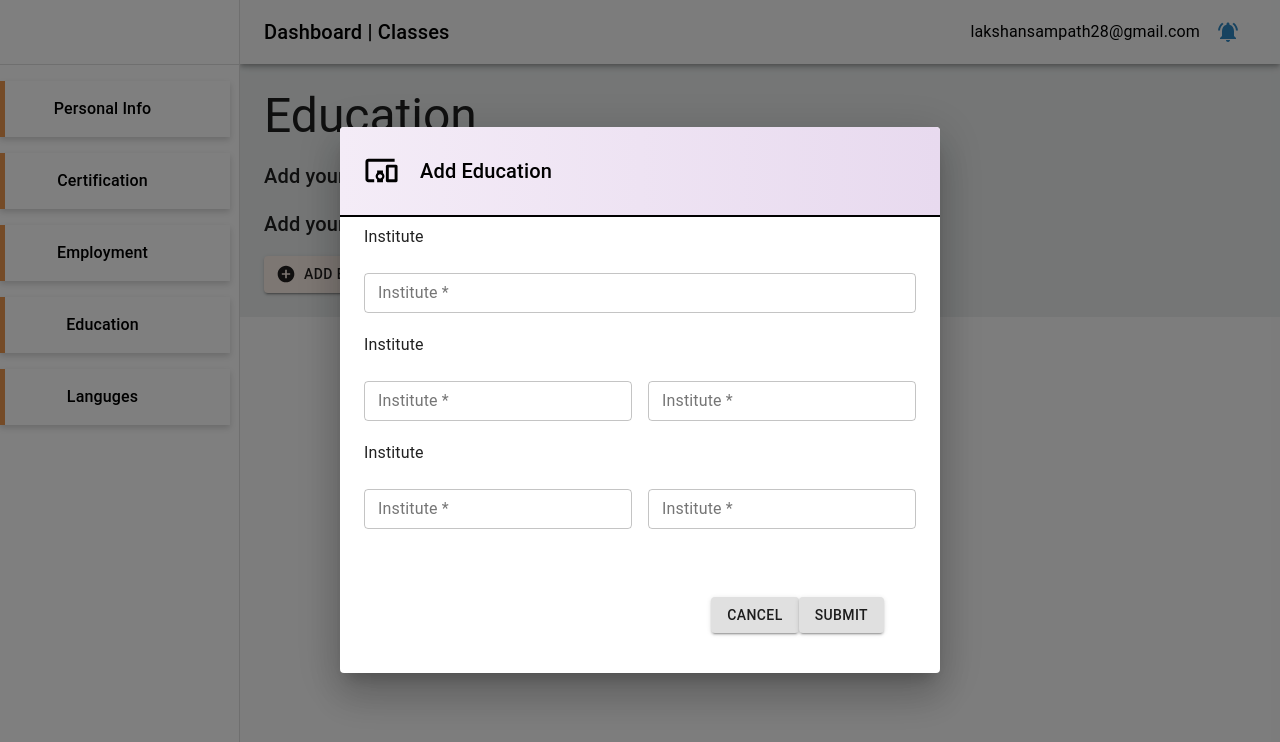
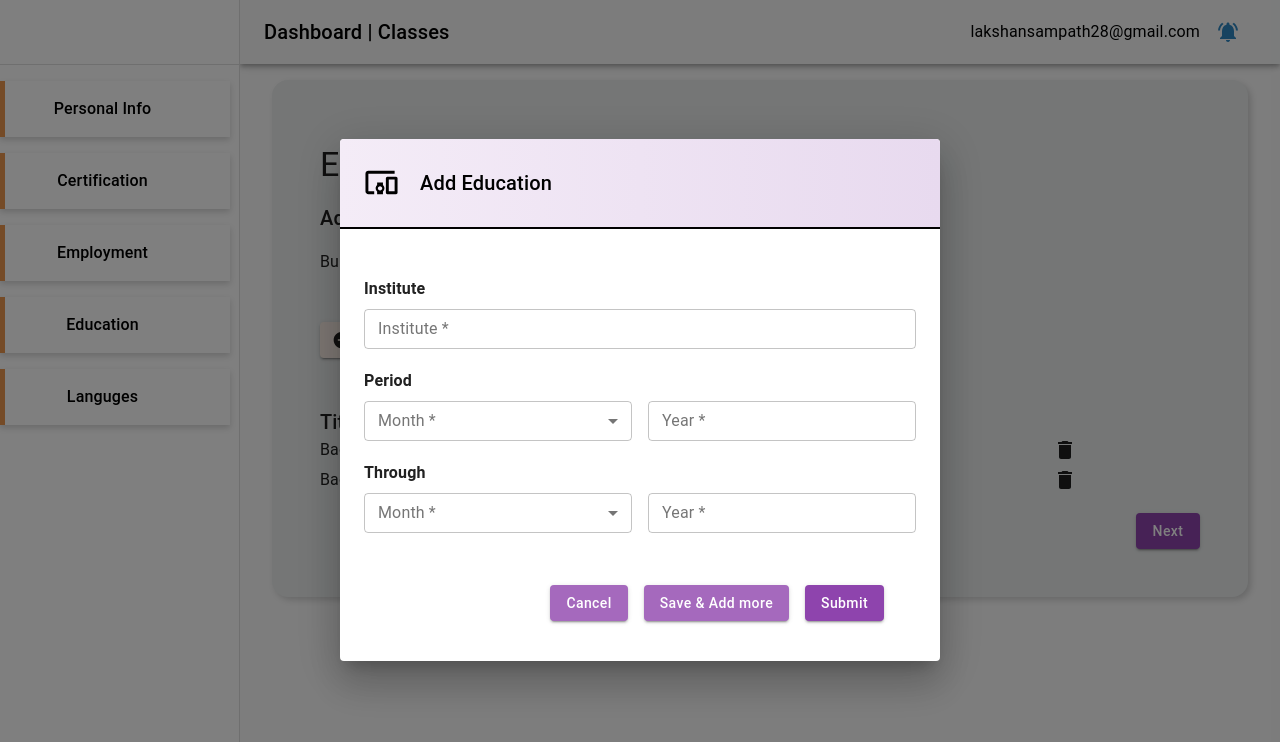
Before and after one commit to lakshan28/education_system, a React (Create React App) app in the folder client/: page /admin/education in a window 1280 px wide. Both pictures are taken after a click on the button "ADD EDUCATION". Shown: the top 742 px of the page. Built offline with nearby package versions, Linux system fonts and the light colour scheme.

Commit message:
show_table_data

```diff
--- a/client/src/components/categories/education/AddEducation.jsx
+++ b/client/src/components/categories/education/AddEducation.jsx
@@ -18,11 +18,27 @@ import {
 import DevicesOtherOutlined from "@material-ui/icons/DevicesOtherOutlined";
 
 import FormikInput from "../../commonCommponents/FormikInput";
+import CommonSelect from "../../commonCommponents/CommonSelect";
 // import Snackbar from "../Snackbar";
 
 const Transition = React.forwardRef(function Transition(props, ref) {
   return <Grow ref={ref} {...props} />;
 });
+
+const monthOption = [
+  "January",
+  "February",
+  "March",
+  "April ",
+  "May",
+  "June",
+  "July ",
+  "August",
+  "September",
+  "October",
+  "November",
+  "December",
+];
 
 function AddEducation(props) {
   const { classes, dialogOpenState, handleDialogClose } = props;
@@ -48,9 +64,9 @@ function AddEducation(props) {
   const validationSchema = Yup.object({
     institute: Yup.string().required("Required"),
     startMonth: Yup.string().required("Required"),
-    startYear: Yup.string().required("Required"),
+    startYear: Yup.number().required("Required"),
     endMonth: Yup.string().required("Required"),
-    endYear: Yup.string().required("Required"),
+    endYear: Yup.number().required("Required"),
   });
 
   const onSubmit = async (values, submitProps) => {
@@ -96,9 +112,11 @@ function AddEducation(props) {
             {(formik) => {
               return (
                 <Form noValidate>
-                  <Grid container spacing={2}>
+                  <Grid container spacing={2} style={{ marginTop: "2rem" }}>
                     <Grid item xs={12}>
-                      <Typography>Institute</Typography>
+                      <Typography className={classes.textFeildName}>
+                        Institute
+                      </Typography>
                     </Grid>
                     <Grid item xs={12}>
                       <FormikInput
@@ -111,16 +129,18 @@ function AddEducation(props) {
                       />
                     </Grid>
                     <Grid item xs={12}>
-                      <Typography>Institute</Typography>
+                      <Typography className={classes.textFeildName}>
+                        Period
+                      </Typography>
                     </Grid>
                     <Grid item xs={6}>
-                      <FormikInput
+                      <CommonSelect
                         error={
                           formik.errors.startMonth && formik.touched.startMonth
                         }
+                        options={monthOption}
                         name="startMonth"
-                        type="text"
-                        label={"Institute *"}
+                        label={"Month *"}
                       />
                     </Grid>
                     <Grid item xs={6}>
@@ -129,40 +149,32 @@ function AddEducation(props) {
                           formik.errors.startYear && formik.touched.startYear
                         }
                         name="startYear"
-                        type="text"
-                        label={"Institute *"}
+                        type="number"
+                        label={"Year *"}
                       />
                     </Grid>
                     <Grid item xs={12}>
-                      <Typography>Institute</Typography>
+                      <Typography className={classes.textFeildName}>
+                        Through
+                      </Typography>
                     </Grid>
                     <Grid item xs={6}>
-                      <FormikInput
+                      <CommonSelect
                         error={
                           formik.errors.endMonth && formik.touched.endMonth
                         }
+                        options={monthOption}
                         name="endMonth"
-                        type="text"
-                        label={"Institute *"}
+                        label={"Month *"}
                       />
                     </Grid>
                     <Grid item xs={6}>
                       <FormikInput
                         error={formik.errors.endYear && formik.touched.endYear}
                         name="endYear"
-                        type="text"
-                        label={"Institute *"}
+                        type="number"
+                        label={"Year *"}
                       />
-                    </Grid>
-                    <Grid item xs={12}>
-                      {/* <BulkSelection
-                          error={
-                            formik.errors.institute && formik.touched.bulkName
-                          }
-                          options={bulkNames}
-                          name="bulkName"
-                          label={"Existing Bulk Name*"}
-                        /> */}
                     </Grid>
 
                     <Grid
@@ -178,6 +190,14 @@ function AddEducation(props) {
                         onClick={handleDialogClose}
                       >
                         Cancel
+                      </Button>
+
+                      <Button
+                        variant="contained"
+                        className={classes.btnBack}
+                        onClick={handleDialogClose}
+                      >
+                        Save & Add more
                       </Button>
                       <Button
                         variant="contained"
--- a/client/src/components/categories/education/Education.jsx
+++ b/client/src/components/categories/education/Education.jsx
@@ -1,6 +1,8 @@
 import React from "react";
+
 import { IconButton, Typography, Grid, Button } from "@material-ui/core";
 import AddCircleIcon from "@material-ui/icons/AddCircle";
+import DeleteIcon from "@material-ui/icons/Delete";
 
 import AddEducation from "./AddEducation";
 
@@ -14,6 +16,7 @@ function Education(props) {
   const handleDialogClose = React.useCallback(() => {
     setDialogOpenState(false);
   }, []);
+
   return (
     <>
       <AddEducation
@@ -24,7 +27,7 @@ function Education(props) {
 
       <Grid container spacing={2}>
         <Grid item xs={12}>
-          <Typography variant="h3" noWrap>
+          <Typography variant="h4" noWrap>
             Education
           </Typography>
         </Grid>
@@ -34,11 +37,9 @@ function Education(props) {
           </Typography>
         </Grid>
         <Grid item xs={12}>
-          <Typography variant="h6" noWrap>
-            Add your education
-          </Typography>
+          <Typography noWrap>Build your Profile</Typography>
         </Grid>
-        <Grid item xs={12}>
+        <Grid item xs={12} style={{ marginTop: "2rem" }}>
           <Button
             onClick={() => setDialogOpenState(true)}
             variant="contained"
@@ -48,6 +49,44 @@ function Education(props) {
             Add Education
           </Button>
         </Grid>
+        <Grid container item xs={12} style={{ marginTop: "2rem" }}>
+          <Grid item xs={6}>
+            <Typography variant="h6">Title</Typography>
+          </Grid>
+          <Grid item xs={4}>
+            <Typography variant="h6">Duration</Typography>
+          </Grid>
+          <Grid item xs={2}></Grid>
+          <Grid item xs={6}>
+            <Typography>
+              Bachelor of science applied mathematics and computing
+            </Typography>
+          </Grid>
+          <Grid item xs={4}>
+            <Typography>May 2020 - May 2022</Typography>
+          </Grid>
+          <Grid item xs={2}>
+            {" "}
+            <DeleteIcon />
+          </Grid>
+          <Grid item xs={6}>
+            <Typography>
+              Bachelor of science applied mathematics and computing
+            </Typography>
+          </Grid>
+          <Grid item xs={4}>
+            <Typography>May 2020 - May 2022</Typography>
+          </Grid>
+          <Grid item xs={2}>
+            {" "}
+            <DeleteIcon />
+          </Grid>
+        </Grid>
+        <Grid container item xs={12} justify="flex-end">
+          <Button variant="contained" className={classes.nextbtn}>
+            Next
+          </Button>
+        </Grid>
       </Grid>
     </>
   );
--- /dev/null
+++ b/client/src/components/commonCommponents/CommonSelect.jsx
@@ -0,0 +1,37 @@
+import React from "react";
+import { Field, ErrorMessage } from "formik";
+import { TextField, MenuItem } from "@material-ui/core";
+import TextError from "./TextError";
+function CommonSelect(props) {
+  const { label, name, options, ...rest } = props;
+
+  return (
+    <div>
+      <Field name={name}>
+        {({ field, form }) => (
+          <>
+            <TextField
+              select
+              margin="dense"
+              variant="outlined"
+              id={name}
+              {...rest}
+              {...field}
+              label={label}
+              fullWidth
+            >
+              {options.map((option) => (
+                <MenuItem key={option} value={option}>
+                  {option}
+                </MenuItem>
+              ))}
+            </TextField>
+            <ErrorMessage component={TextError} name={name} />
+          </>
+        )}
+      </Field>
+    </div>
+  );
+}
+
+export default CommonSelect;
--- a/client/src/components/styles/Styles.js
+++ b/client/src/components/styles/Styles.js
@@ -27,7 +27,7 @@ export const useStyles = makeStyles((theme) => ({
           display: "none",
         },
       },
-      // necessary for content to be below app bar
+
       toolbar: theme.mixins.toolbar,
       drawerPaper: {
         width: drawerWidth,
@@ -36,7 +36,11 @@ export const useStyles = makeStyles((theme) => ({
         flexGrow: 1,
         padding: theme.spacing(3),
         backgroundColor: "#EAEDED",
-        height:"100%"
+        margin: '5rem 2rem 2rem 2rem',
+        padding: "0rem 3rem 3rem 3rem",
+        boxShadow: "3px 3px 6px #00000029",
+        borderRadius:"1rem",
+        minWidth:"700px"
       },
 
       linkActiveButton: {
@@ -83,4 +87,30 @@ export const useStyles = makeStyles((theme) => ({
           color: "#000",
         },
       },
+      textFeildName:{
+        marginBottom: "-1rem",
+        fontWeight:"600"
+      },
+      btnBack: {
+        textTransform:"none",
+        color: "#fff",
+        marginLeft: "1rem",
+
+        backgroundColor: "#A569BD",
+        "&:hover": {
+          backgroundColor: "#A569BD",
+          color: "#000",
+        },
+      },
+      nextbtn: {
+        textTransform:"none",
+        color: "#fff",
+        backgroundColor: "#8E44AD",
+        marginLeft: "1rem",
+        "&:hover": {
+          backgroundColor: "#8E44AD",
+          color: "#000",
+        },
+      },
+
 }));
```
